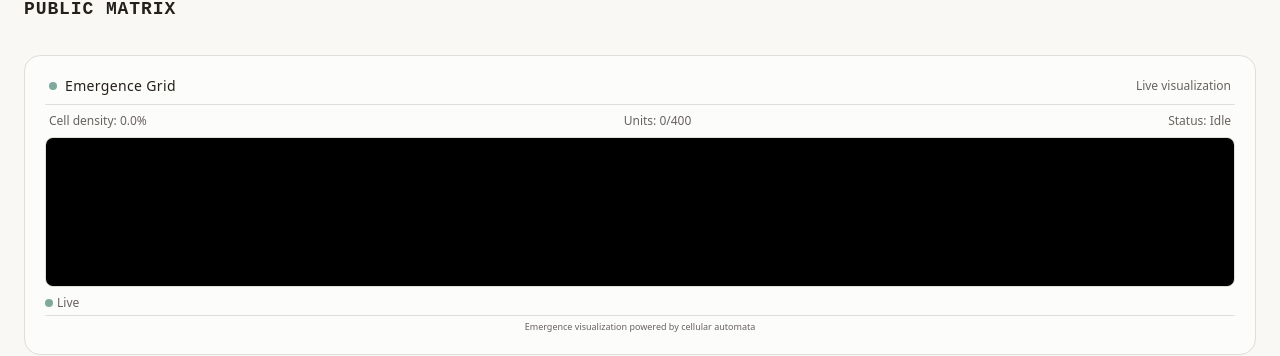
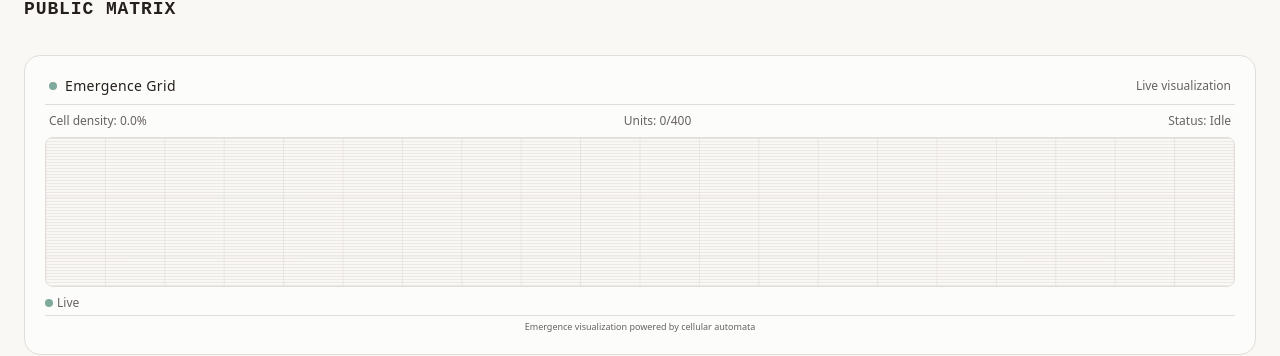
Before and after one commit to NosytLabs/excited-hawking, a React (Vite) app: page / in a window 1280 px wide. Shown: the part 2440-2796 px from the top of the page. Built offline with nearby package versions, Linux system fonts and the light colour scheme; no server answers.

Commit message:
fix: resolve CSS vars via getComputedStyle in CanvasLayer canvas rendering

```diff
--- a/src/components/CanvasLayer.tsx
+++ b/src/components/CanvasLayer.tsx
@@ -17,6 +17,20 @@ export const CanvasLayer: React.FC = () => {
   const containerRef = useRef<HTMLDivElement>(null);
   const [containerSize, setContainerSize] = useState({ width: 200, height: 200 });
   const [events, setEvents] = useState<EmergenceEvent[]>([]);
+
+  const canvasColors = useMemo(() => {
+    if (typeof document === 'undefined') {
+      return { bg: '#0d1117', border: '#21262d', teal: '#00ff41', tealDim: '#005500', textMuted: '#8b949e' };
+    }
+    const s = getComputedStyle(document.documentElement);
+    return {
+      bg: s.getPropertyValue('--shell-bg').trim() || '#0d1117',
+      border: s.getPropertyValue('--shell-border').trim() || '#21262d',
+      teal: s.getPropertyValue('--vault-teal').trim() || '#00ff41',
+      tealDim: s.getPropertyValue('--vault-teal-dim').trim() || '#005500',
+      textMuted: s.getPropertyValue('--shell-text-muted').trim() || '#8b949e',
+    };
+  }, []);
 
   useEffect(() => {
     const container = containerRef.current;
@@ -83,10 +97,10 @@ export const CanvasLayer: React.FC = () => {
 
     const cellSize = containerSize.width / GRID_SIZE;
 
-    ctx.fillStyle = 'var(--shell-bg)';
+    ctx.fillStyle = canvasColors.bg;
     ctx.fillRect(0, 0, containerSize.width, containerSize.height);
 
-    ctx.strokeStyle = 'var(--shell-border)';
+    ctx.strokeStyle = canvasColors.border;
     ctx.lineWidth = 0.5;
     for (let i = 0; i <= GRID_SIZE; i++) {
       ctx.beginPath();
@@ -102,19 +116,19 @@ export const CanvasLayer: React.FC = () => {
     grid.forEach((row, y) => {
       row.forEach((color, x) => {
         if (color) {
-          const accentColor = 'var(--vault-teal)';
-          ctx.shadowColor = 'var(--vault-teal)';
+          const accentColor = canvasColors.teal;
+          ctx.shadowColor = canvasColors.teal;
           ctx.shadowBlur = 8;
           ctx.fillStyle = accentColor;
           ctx.fillRect(x * cellSize + 1, y * cellSize + 1, cellSize - 2, cellSize - 2);
 
           ctx.shadowBlur = 0;
-          ctx.fillStyle = 'var(--vault-teal-dim)';
+          ctx.fillStyle = canvasColors.tealDim;
           ctx.fillRect(x * cellSize + 2, y * cellSize + 2, (cellSize - 2) / 3, (cellSize - 2) / 3);
         }
       });
     });
-  }, [grid, containerSize]);
+  }, [grid, containerSize, canvasColors]);
 
   useEffect(() => {
     const scanlines = scanlinesRef.current;
@@ -130,11 +144,11 @@ export const CanvasLayer: React.FC = () => {
 
     ctx.clearRect(0, 0, containerSize.width, containerSize.height);
 
-    ctx.fillStyle = 'var(--shell-text-muted)';
+    ctx.fillStyle = canvasColors.textMuted;
     for (let i = 0; i < containerSize.height; i += 3) {
       ctx.fillRect(0, i, containerSize.width, 0.5);
     }
-  }, [containerSize]);
+  }, [canvasColors, containerSize]);
 
   const totalPixels = canvasPixels.filter(c => c).length;
   const density = (totalPixels / (GRID_SIZE * GRID_SIZE) * 100).toFixed(1);
```
